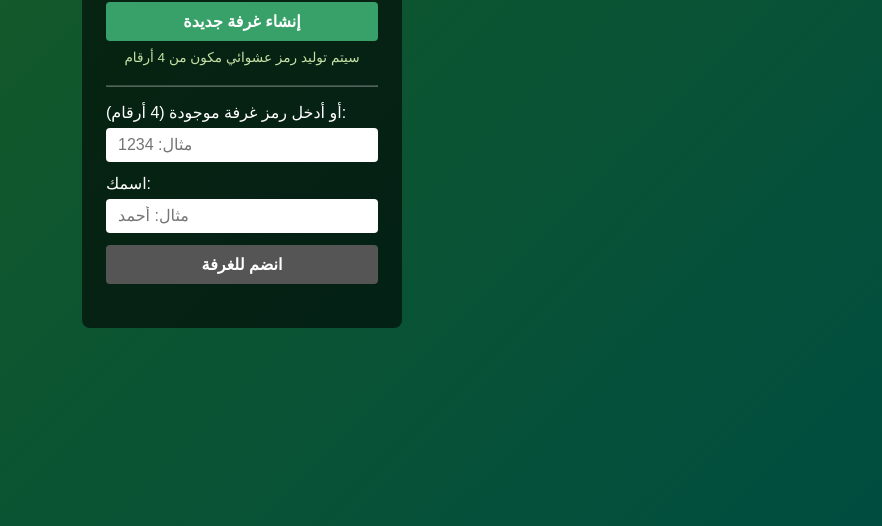
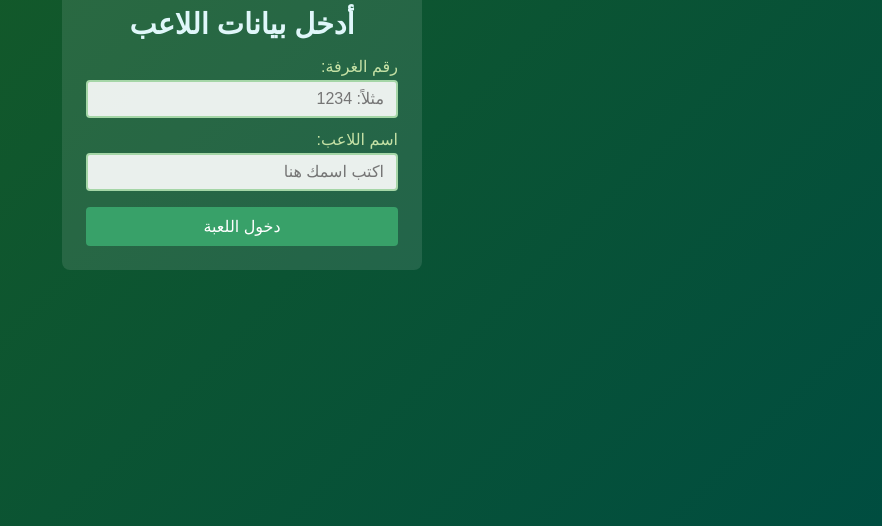
Before and after one commit to inkytrove/match-game, a plain HTML site: page memory-reorder-static/index.html in a window 1280 px wide. Shown: the part 274-800 px from the top of the page, without its empty margins (398-1280 px from the left). Drawn offline with Linux system fonts and the light colour scheme.

Commit message:
تعديل واجهة: غيرت لون الأزرار وعنوان الصفحة

```diff
--- a/memory-reorder-static/index.html
+++ b/memory-reorder-static/index.html
@@ -1,55 +1,68 @@
 <!DOCTYPE html>
-<html lang="ar">
+<html lang="ar" dir="rtl">
 <head>
-  <meta charset="UTF-8">
-  <title>انضم إلى لعبة التخمين</title>
-  <meta name="viewport" content="width=device-width, initial-scale=1">
+  <meta charset="UTF-8" />
+  <title>دخول اللعبة</title>
+  <meta name="viewport" content="width=device-width, initial-scale=1" />
   <style>
-    * { box-sizing: border-box; margin:0; padding:0; user-select:none }
-    html, body {
-      height: 100%;
+    * {
+      box-sizing: border-box;
+      margin: 0;
+      padding: 0;
+      font-family: sans-serif;
     }
     body {
-      font-family: 'Tajawal', sans-serif;
       background: linear-gradient(135deg, #1b5e20, #004d40);
       color: #fff;
+      min-height: 100vh;
       display: flex;
+      justify-content: center;
       align-items: center;
-      justify-content: center;
       padding: 20px;
     }
     .container {
-      background: rgba(0, 0, 0, 0.6); /* لون أغمق قليلًا من الخلفية */
+      background: rgba(255,255,255,0.1);
       border-radius: 8px;
       padding: 24px;
       width: 100%;
-      max-width: 320px;
-      text-align: center;
+      max-width: 360px;
+      text-align: right;
     }
     h1 {
-      font-size: 2rem;
+      font-size: 1.8rem;
       margin-bottom: 16px;
+      text-align: center;
+      color: #e0f7fa;
     }
-    .section {
-      margin-bottom: 20px;
+    .input-container {
+      margin-bottom: 12px;
     }
-    label {
+    .input-container label {
       display: block;
       font-size: 1rem;
-      text-align: left;
-      margin-bottom: 6px;
+      margin-bottom: 4px;
+      color: #c5e1a5;
     }
-    input[type="text"] {
+    .input-container input {
       width: 100%;
       padding: 8px 12px;
       font-size: 1rem;
-      border: none;
+      text-align: right;
+      border: 2px solid #a5d6a7;
       border-radius: 4px;
-      margin-bottom: 12px;
-      outline: none;
+      background: rgba(255,255,255,0.9);
+      color: #004d40;
     }
-    button {
-      width: 100%;
+    .input-container input::placeholder {
+      text-align: right;
+    }
+    .controls {
+      display: flex;
+      gap: 10px;
+      margin-top: 16px;
+    }
+    .controls button {
+      flex: 1;
       padding: 10px;
       font-size: 1rem;
       background: #38a169;
@@ -58,86 +71,55 @@
       color: #fff;
       cursor: pointer;
       transition: background 0.2s, transform 0.1s;
-      font-weight: 700;
     }
-    button:disabled {
-      background: #555;
-      cursor: not-allowed;
-    }
-    button:hover:not(:disabled) {
+    .controls button:hover {
       background: #2f855a;
     }
-    button:active:not(:disabled) {
+    .controls button:active {
       transform: scale(0.98);
     }
-    .note {
-      font-size: 0.85rem;
-      color: #c5e1a5;
+    @media (max-width: 360px) {
+      .container {
+        padding: 16px;
+      }
+      h1 {
+        font-size: 1.6rem;
+      }
+      .input-container input,
+      .controls button {
+        font-size: 0.9rem;
+      }
     }
   </style>
 </head>
 <body>
   <div class="container">
-    <h1>لعبة التخمين</h1>
-
-    <div class="section">
-      <button id="createBtn">إنشاء غرفة جديدة</button>
-      <div class="note" style="margin-top:8px;">
-        سيتم توليد رمز عشوائي مكون من 4 أرقام
+    <h1>أدخل بيانات اللاعب</h1>
+    <form id="entryForm" action="team.html" method="GET">
+      <div class="input-container">
+        <label for="room">رقم الغرفة:</label>
+        <input
+          type="text"
+          id="room"
+          name="room"
+          placeholder="مثلاً: 1234"
+          required
+        />
       </div>
-    </div>
-
-    <hr style="border-color: rgba(255,255,255,0.3); margin: 16px 0;">
-
-    <div class="section">
-      <label for="roomCode">أو أدخل رمز غرفة موجودة (4 أرقام):</label>
-      <input type="text" id="roomCode" placeholder="مثال: 1234" maxlength="4" autocomplete="off">
-      <label for="playerName">اسمك:</label>
-      <input type="text" id="playerName" placeholder="مثال: أحمد" maxlength="12" autocomplete="off">
-      <button id="joinBtn" disabled>انضم للغرفة</button>
-    </div>
+      <div class="input-container">
+        <label for="name">اسم اللاعب:</label>
+        <input
+          type="text"
+          id="name"
+          name="name"
+          placeholder="اكتب اسمك هنا"
+          required
+        />
+      </div>
+      <div class="controls">
+        <button type="submit">دخول اللعبة</button>
+      </div>
+    </form>
   </div>
-
-  <script>
-    (function() {
-      const createBtn = document.getElementById('createBtn');
-      const roomCodeInput = document.getElementById('roomCode');
-      const nameInput = document.getElementById('playerName');
-      const joinBtn = document.getElementById('joinBtn');
-
-      // تحديث حالة زر الانضمام
-      function updateJoinState() {
-        const code = roomCodeInput.value.trim();
-        const name = nameInput.value.trim();
-        joinBtn.disabled = (code.length !== 4 || name.length === 0);
-      }
-      roomCodeInput.addEventListener('input', updateJoinState);
-      nameInput.addEventListener('input', updateJoinState);
-
-      // إنشاء غرفة جديدة
-      createBtn.addEventListener('click', () => {
-        let code = Math.floor(1000 + Math.random() * 9000).toString();
-        let name = prompt('أدخل اسمك للانضمام إلى الغرفة (' + code + '):');
-        if (!name) return;
-        name = encodeURIComponent(name.trim());
-        window.location.href = `team.html?room=${code}&name=${name}`;
-      });
-
-      // الانضمام إلى غرفة موجودة
-      joinBtn.addEventListener('click', () => {
-        const code = encodeURIComponent(roomCodeInput.value.trim());
-        const name = encodeURIComponent(nameInput.value.trim());
-        window.location.href = `team.html?room=${code}&name=${name}`;
-      });
-
-      // دعم الضغط على Enter
-      roomCodeInput.addEventListener('keypress', e => {
-        if (e.key === 'Enter') nameInput.focus();
-      });
-      nameInput.addEventListener('keypress', e => {
-        if (e.key === 'Enter' && !joinBtn.disabled) joinBtn.click();
-      });
-    })();
-  </script>
 </body>
 </html>
```
